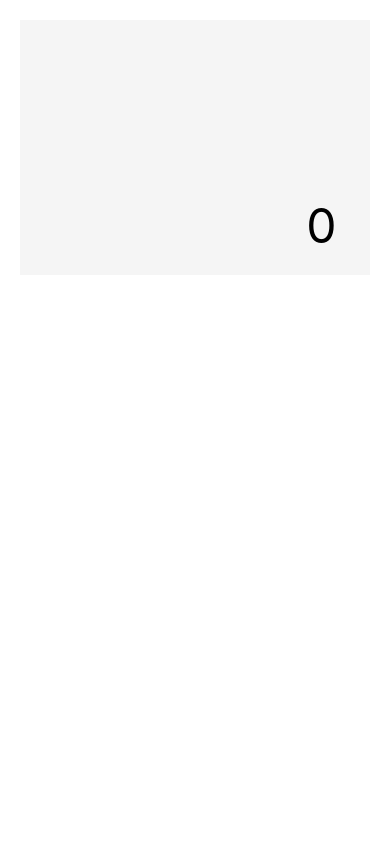
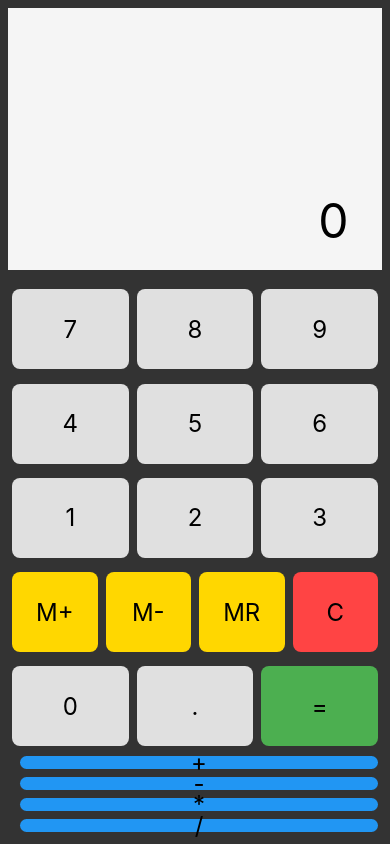
Before and after one commit to g0r3core/Calcolatrice, a React Native app: screen / in a window 390 px wide. Built offline with nearby package versions, Linux system fonts and the light colour scheme.

Commit message:
Aggiunta delle operazioni pulsanti di memoria ed il resto dei pulsanti calcolatrice con le loro funzioni

```diff
--- a/App.js
+++ b/App.js
@@ -1,11 +1,51 @@
 import React, { useState } from 'react';
 import { StyleSheet, View } from 'react-native';
 
+import Button from './components/Button';
+
 import Display from './components/Display';
-import { Button } from 'react-native-paper';
 
 export default function App() {
   const [displayValue, setDisplayValue] = useState('0');
+  const[currentValue, setCurrentValue] = useState(null);
+  const[operator,setOperator] = useState(null);
+  const[memory,setMemory] = useState(0);
+
+  const handleNumber = (num) => {
+    setDisplayValue(displayValue === '0' ? num : displayValue + num);
+  };
+
+  const handleClear = () => {
+    setDisplayValue('0');
+    setCurrentValue(null);
+    setOperator(null);
+  };
+
+  const handleOperator = (op) => {
+    setCurrentValue(parseFloat(displayValue));
+    setOperator(op);
+    setDisplayValue('0');
+  };
+
+  const handleEqual = () => {
+    if(currentValue === null || operator === null) return;
+
+    const result = eval(`${currentValue} ${operator} ${parseFloat(displayValue)}`);
+
+    setDisplayValue(result.toString());
+    setCurrentValue(null);
+    setOperator(null);
+  };
+
+  const handleMemoryAdd = () => setMemory(m => m + parseFloat(displayValue));
+  const handleMemorySubtract = () => setMemory(m => m - parseFloat(displayValue));
+  const handleMemoryRecall = () => setDisplayValue(memory.toString());
+
+  const handleDecimal = () => {
+    if(!displayValue.includes('.')) {
+      setDisplayValue(displayValue + '.')
+    }
+  };
 
   return (
     <View style={styles.container}>
@@ -41,6 +81,25 @@ export default function App() {
             />
           ))}
         </View>
+
+        <View style={styles.row}>
+          <Button title='M+' color='#ffd700' onPress={handleMemoryAdd}/>
+          <Button title='M-' color='#ffd700' onPress={handleMemorySubtract}/>
+          <Button title='MR' color='#ffd700' onPress={handleMemoryRecall}/>
+          <Button title='C' color='#ff4444' onPress={handleClear}/>
+        </View>
+
+        <View style={styles.row}>
+          <Button title='0' onPress={() => handleNumber('0')} flex={2}/>
+          <Button title='.' onPress={handleDecimal}/>
+          <Button title='=' color='#4CAF50' onPress={handleEqual}/>
+        </View>
+
+        <View style={styles.operationsColumn}>
+          {['+','-','*','/'].map((op) => (
+            <Button key={op} title={op} color='#2196F3' onPress={() => handleOperator(op)}/>
+          ))}
+        </View>
       </View>
     </View>
   );
@@ -49,8 +108,8 @@ export default function App() {
 const styles = StyleSheet.create({
   container: {
     flex: 1,
-    backgroundColor: '#fff',
-    padding: 20,
+    backgroundColor: '#333',
+    padding: 8,
     justifyContent: 'flex-start',
   },
   keypad: {
@@ -63,4 +122,9 @@ const styles = StyleSheet.create({
     justifyContent: 'space-between',
     marginVertical: 5,
   },
+  operationsColumn: {
+    flex: 1,
+    flexDirection: 'column',
+    marginLeft: 8,
+  },
 });
--- a/components/Button.js
+++ b/components/Button.js
@@ -20,6 +20,7 @@ const styles = StyleSheet.create({
     },
     title: {
         fontSize: 24,
+        color: 'black',
     },
 });
 
```
